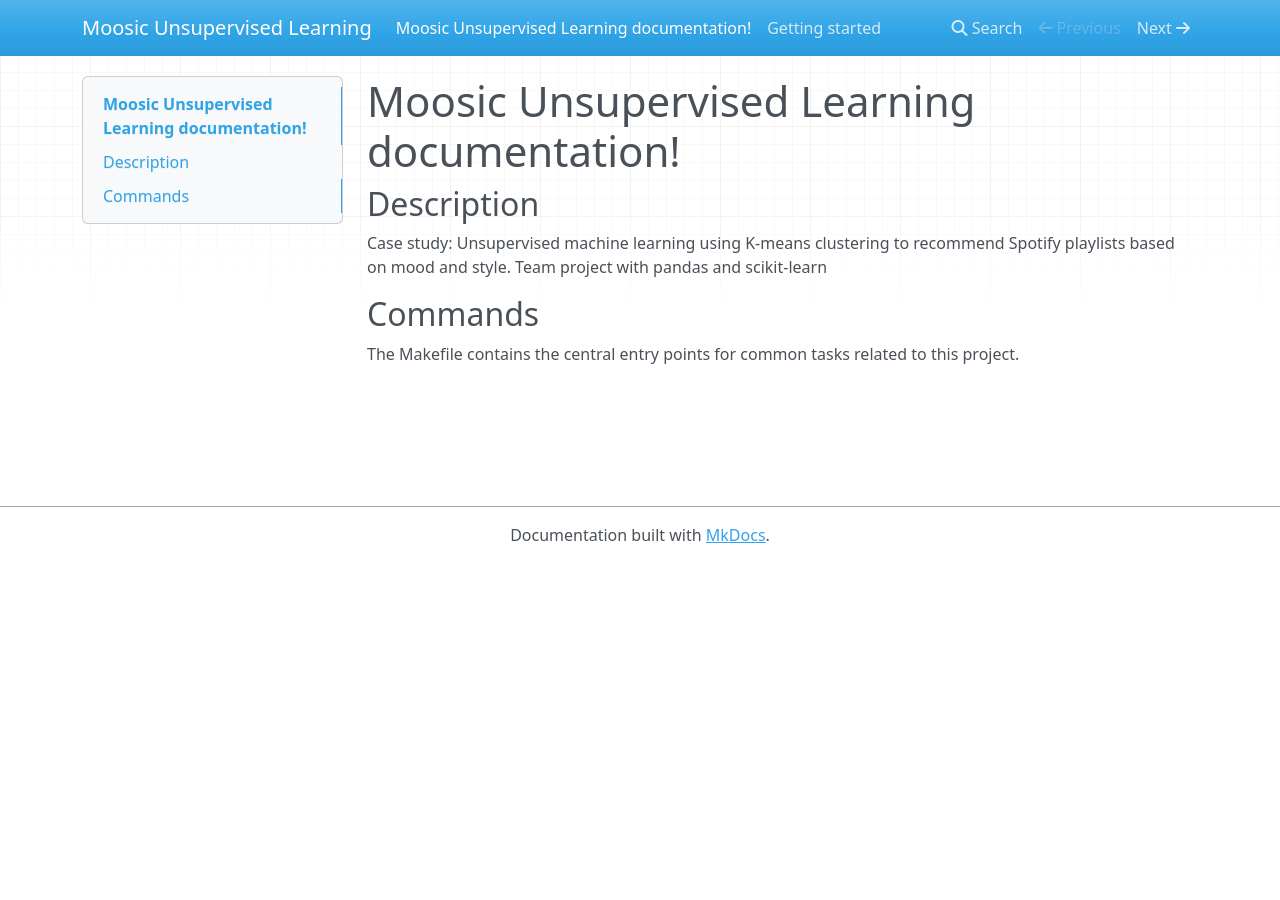
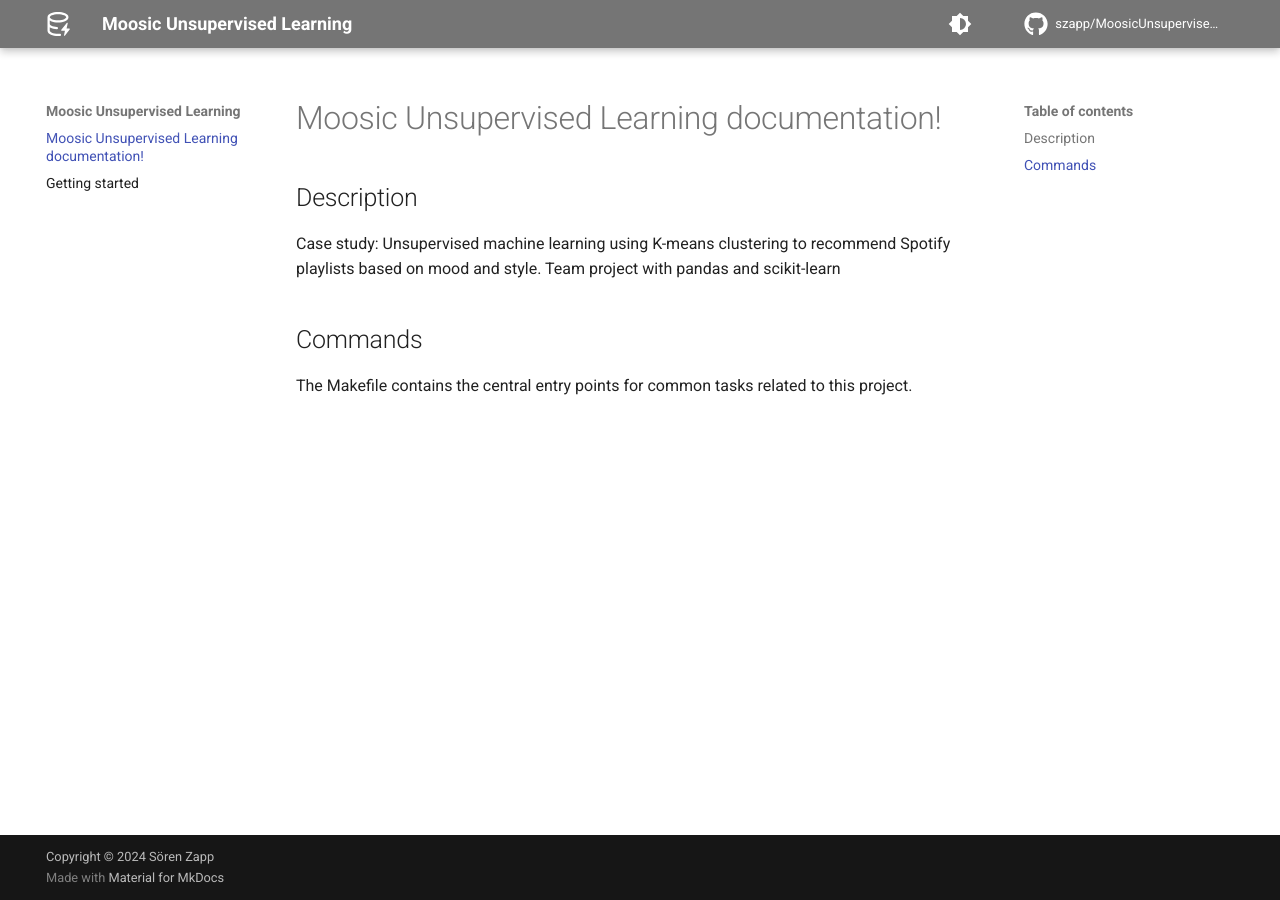
Before and after one commit to szapp/MoosicUnsupervisedLearning, an MkDocs documentation site: the page built from docs/docs/index.md, in a window 1280 px wide. Built offline with MkDocs 1.6.1 and Material for MkDocs 9.7.7, drawn with Linux system fonts in a browser that asks for light colours; nearby versions of some CDN libraries; comment, search, counter and statistics services are not loaded.

Commit message:
Add workflows and prepare mkdocs

```diff
--- a/docs/mkdocs.yml
+++ b/docs/mkdocs.yml
@@ -1,4 +1,62 @@
 site_name: Moosic Unsupervised Learning
-#
 site_author: Sören Zapp
-#
+site_description: Documentation of the Moosic Unsupervised Learning project
+site_url: https://szapp.github.io/MoosicUnsupervisedLearning/
+repo_name: szapp/MoosicUnsupervisedLearning
+repo_url: https://github.com/szapp/MoosicUnsupervisedLearning
+copyright: Copyright &copy; 2024 Sören Zapp
+plugins:
+  - mkdocstrings:
+      handlers:
+        python:
+          import:
+            - https://docs.python.org/3/objects.inv
+          options:
+            docstring_style: numpy
+            docstring_section_style: list
+            show_source: false
+            members_order: source
+            merge_init_into_class: true
+markdown_extensions:
+  - pymdownx.highlight:
+      anchor_linenums: true
+      line_spans: __span
+      pygments_lang_class: true
+      use_pygments: true
+  - pymdownx.superfences
+theme:
+  name: material
+  plugins:
+    - typeset
+  font:
+    text: Roboto
+    code: Roboto Mono
+  features:
+    - content.tooltips
+    - navigation.sections
+    - navigation.expand
+    - content.code.copy
+  icon:
+    logo: octicons/cache-16
+    repo: fontawesome/brands/github
+  palette:
+    - media: "(prefers-color-scheme)"
+      primary: grey
+      accent: indigo
+      toggle:
+        icon: material/brightness-6
+        name: Switch to light mode
+    - media: "(prefers-color-scheme: light)"
+      scheme: default
+      primary: grey
+      accent: indigo
+      toggle:
+        icon: material/weather-sunny
+        name: Switch to dark mode
+    - media: "(prefers-color-scheme: dark)"
+      scheme: slate
+      primary: grey
+      accent: indigo
+      toggle:
+        icon: material/weather-night
+        name: Switch to system preference
--- a/requirements.txt
+++ b/requirements.txt
@@ -3,6 +3,9 @@ flake8
 isort
 loguru
 mkdocs
+mkdocs-material
+mkdocstrings
+mkdocstrings[python]
 pip
 python-dotenv
 tqdm
```
Also changed, not shown: README.md, 2 other files.
